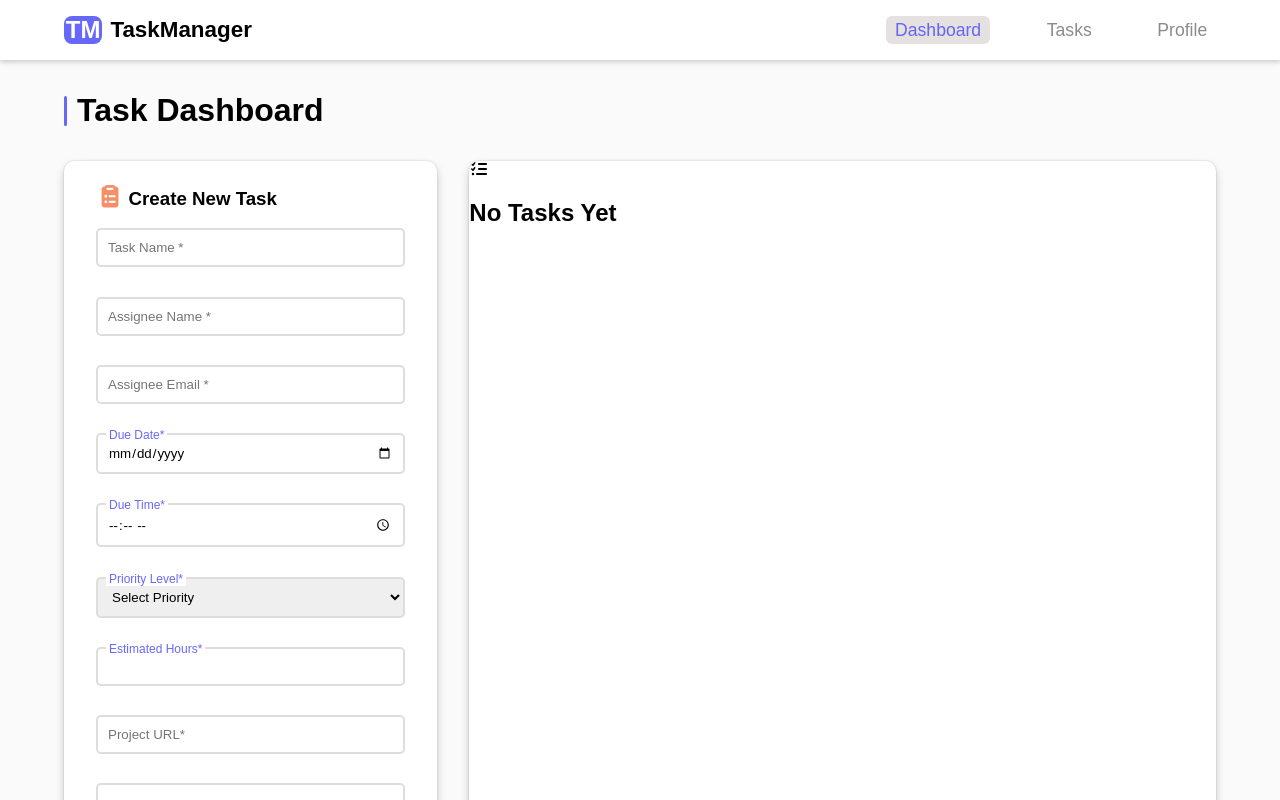
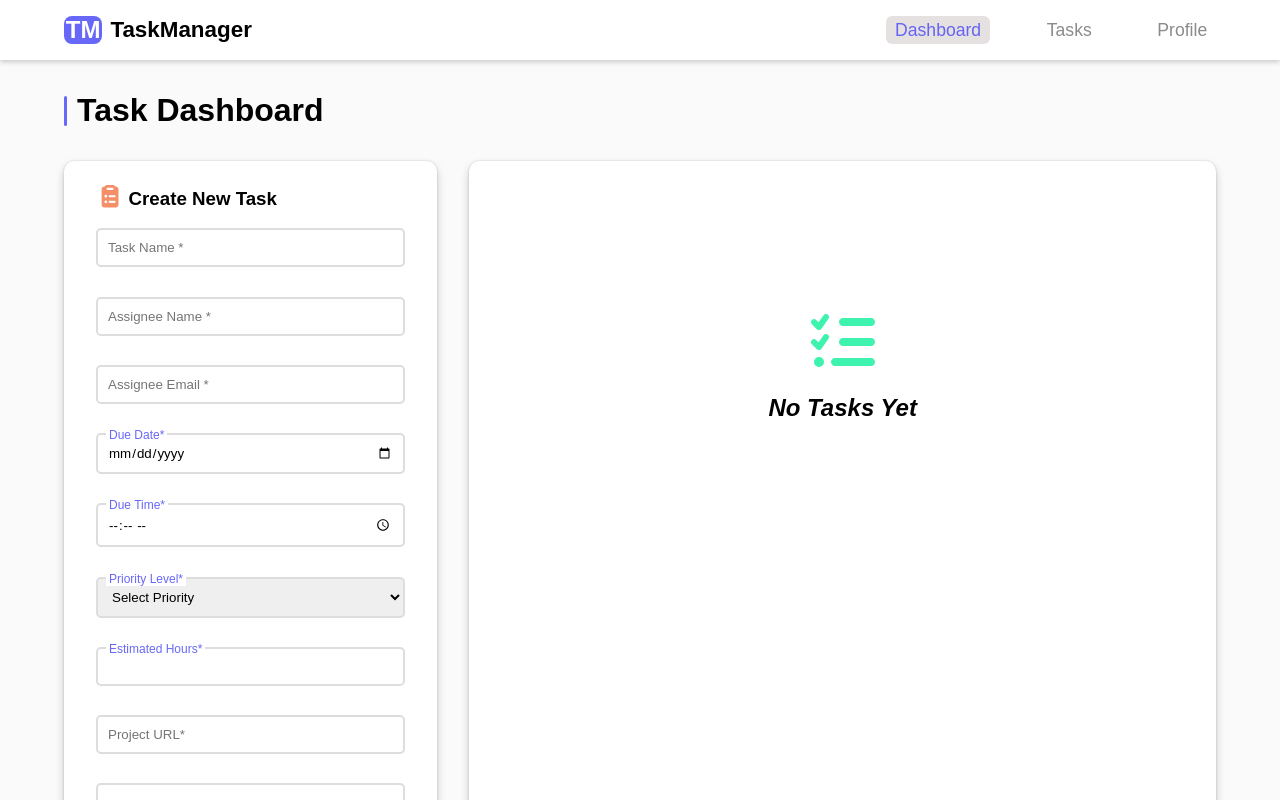
Before and after one commit to Ramji-44/Taskmanager-react, a React (Vite) app: page /dashboard in a window 1280 px wide. Shown: the top 800 px of the page. Built offline with nearby package versions, Linux system fonts and the light colour scheme; no server answers.

Commit message:
add styles for the NoTaskFound Template

```diff
--- a/src/pages/Pages.module.css
+++ b/src/pages/Pages.module.css
@@ -30,11 +30,17 @@
     min-height: 100%;
 }
 
-.emptyState {
+.noTaskContainer {
     margin: 20%;
     text-align: center;
 }
-
+.listCheckIcon{
+    font-size: 4em;
+    color: #3df3ad;
+}
+.noTaskContainer h2{
+    font-style: italic;
+}
 /* Not Found page  */
 .container{
     display: grid;
```
